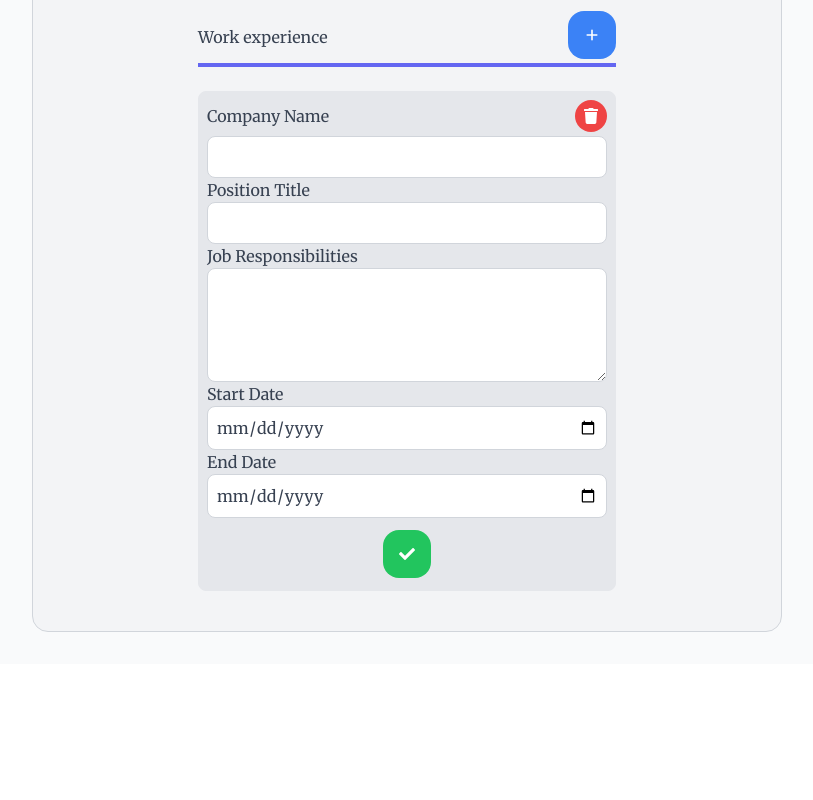
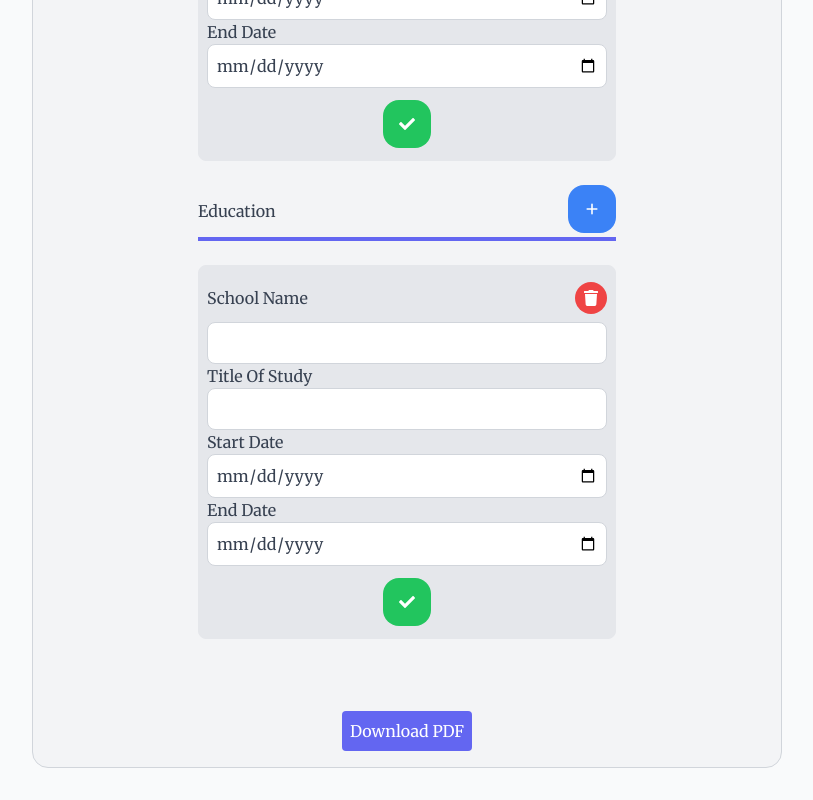
Before and after one commit to Piperski13/cv-application-generator, a React (Create React App) app: page / in a window 1280 px wide. Shown: the part 968-1768 px from the top of the page, without its empty margins (233-1046 px from the left). Before the commit the page ends 1632 px from the top, so only its background shows below. Built offline with nearby package versions, Linux system fonts and the light colour scheme.

Commit message:
PDF converter feature completed

```diff
--- a/package.json
+++ b/package.json
@@ -6,6 +6,8 @@
     "@testing-library/jest-dom": "^5.11.6",
     "@testing-library/react": "^11.2.2",
     "@testing-library/user-event": "^12.5.0",
+    "html2canvas": "^1.4.1",
+    "jspdf": "^3.0.1",
     "react": "^18.0.0",
     "react-dom": "^18.0.0",
     "react-icons": "^5.5.0",
--- a/src/App.js
+++ b/src/App.js
@@ -1,14 +1,10 @@
-import InfoForm from "./components/InfoForm/InfoForm";
-import CompanyForm from "./components/CompanyForm/CompanyForm";
-import EducationForm from "./components/EducationForm/EducationForm";
+import Converter from "./components/Converter/Converter";
 
 function App() {
   return (
     <div className="flex justify-center items-center font-merriweather bg-gray-50 text-gray-700">
       <div className="flex justify-center items-center flex-col w-[395px] sm:w-[750px] bg-gray-100 border border-gray-300 p-4 my-8 rounded-2xl ">
-        <InfoForm />
-        <EducationForm />
-        <CompanyForm />
+        <Converter />
       </div>
     </div>
   );
--- a/src/components/CompanyTable/RenderedCompany.js
+++ b/src/components/CompanyTable/RenderedCompany.js
@@ -1,8 +1,9 @@
+import React from "react";
 const RenderedCompany = (props) => {
   return (
     <>
       {props.companyData.map((company, index) => (
-        <>
+        <React.Fragment key={company.companyId || index}>
           <tr key={`companyName-${index}`} className="text-base/8">
             <td className="w-[500px] pt-4">
               {company.companyName.nameLabel} : <nav className="pl-10 inline" />{" "}
@@ -36,7 +37,7 @@ const RenderedCompany = (props) => {
               {company.endDate.value}
             </td>
           </tr>
-        </>
+        </React.Fragment>
       ))}
     </>
   );
--- /dev/null
+++ b/src/components/Converter/Converter.js
@@ -0,0 +1,54 @@
+import { jsPDF } from "jspdf";
+import { useState } from "react";
+import html2canvas from "html2canvas";
+import InfoForm from "../InfoForm/InfoForm";
+import CompanyForm from "../CompanyForm/CompanyForm";
+import EducationForm from "../EducationForm/EducationForm";
+
+const PDFGenerator = () => {
+  const [pdfName, setPdfName] = useState("");
+
+  const handleUserData = (userData) => {
+    const nameString = userData.replace(/\s+/g, "_") + "_cv.pdf";
+    setPdfName(nameString);
+  };
+  const generatePDF = () => {
+    const input = document.getElementById("cv-content");
+    html2canvas(input).then((canvas) => {
+      const imgData = canvas.toDataURL("image/png");
+      const pdf = new jsPDF({
+        orientation: "portrait",
+        unit: "pt",
+        format: "a4",
+      });
+
+      const imgProps = pdf.getImageProperties(imgData);
+      const pdfWidth = pdf.internal.pageSize.getWidth();
+      const pdfHeight = (imgProps.height * pdfWidth) / imgProps.width;
+
+      pdf.addImage(imgData, "PNG", 0, 0, pdfWidth, pdfHeight);
+      pdf.save(pdfName || "cv.pdf");
+    });
+  };
+
+  return (
+    <>
+      <div
+        id="cv-content"
+        className="flex justify-center items-center flex-col w-[395px] sm:w-[750px]  p-4 my-8 rounded-2xl"
+      >
+        <InfoForm userData={handleUserData} />
+        <CompanyForm />
+        <EducationForm />
+      </div>
+      <button
+        onClick={generatePDF}
+        className="bg-indigo-500 text-white p-2 rounded"
+      >
+        Download PDF
+      </button>
+    </>
+  );
+};
+
+export default PDFGenerator;
--- a/src/components/EducationTable/RenderedEducation.js
+++ b/src/components/EducationTable/RenderedEducation.js
@@ -1,8 +1,9 @@
+import React from "react";
 const RenderedEducation = (props) => {
   return (
     <>
       {props.educationData.map((education, index) => (
-        <>
+        <React.Fragment key={education.educationId || index}>
           <tr key={`schoolName-${index}`} className="text-base/8">
             <td className="w-[170px] pt-10">
               {education.schoolName.nameLabel} :
@@ -24,7 +25,7 @@ const RenderedEducation = (props) => {
             <td className="pb-10">{education.endDate.endDateLabel}:</td>
             <td className="pb-10">{education.endDate.value}</td>
           </tr>
-        </>
+        </React.Fragment>
       ))}
     </>
   );
--- a/src/components/InfoForm/InfoForm.js
+++ b/src/components/InfoForm/InfoForm.js
@@ -17,6 +17,7 @@ const InfoForm = (props) => {
 
   const handleOnSubmit = (e) => {
     e.preventDefault();
+    props.userData(userInformation[0].value);
     setIsSubmitted(true);
   };
 
```
Also changed, not shown: 1 other file (tests, documents, lock files or other folders).
